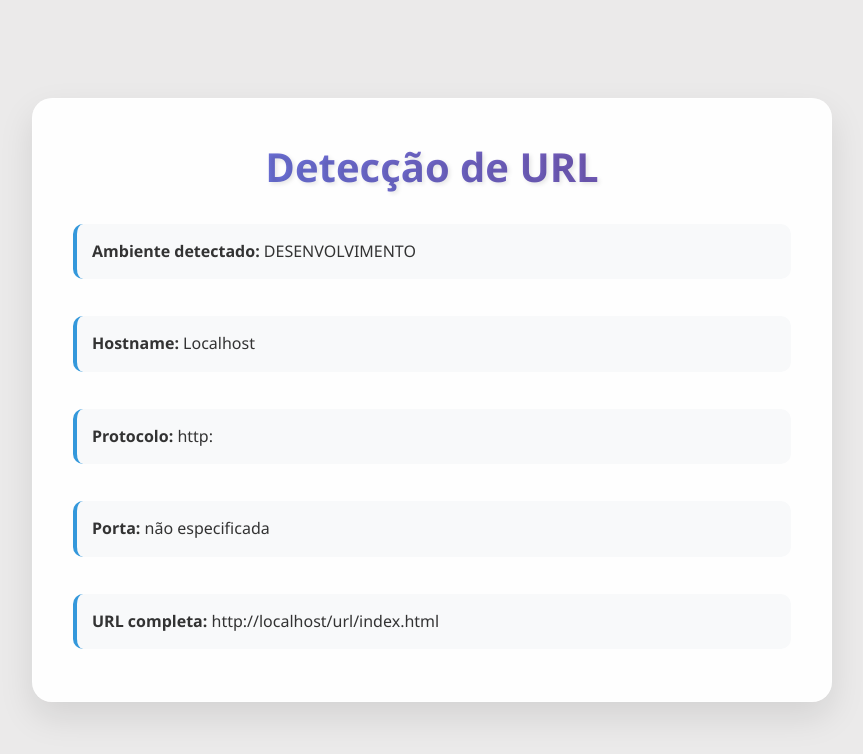
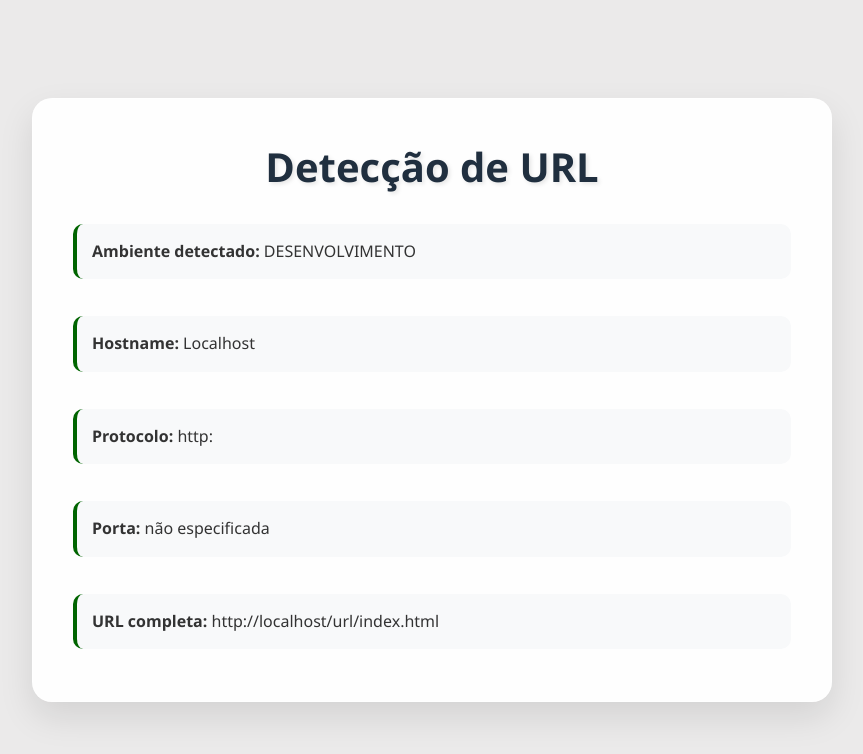
Before and after one commit to felipeIM2/walletInvest, a website: page url/index.html in a window 1280 px wide. Shown: the whole page, without its empty margins (208-1071 px from the left). Drawn offline with Linux system fonts and the light colour scheme.

Commit message:
update: estilo visual

```diff
--- a/url/style.css
+++ b/url/style.css
@@ -31,15 +31,15 @@ body {
 
 /* Título principal */
 h1 {
-    color: #2c3e50;
+    color: rgb(32, 47, 63);
     text-align: center;
     margin-bottom: 30px;
     font-size: 2.5rem;
     font-weight: 700;
     text-shadow: 2px 2px 4px rgba(0, 0, 0, 0.1);
-    background: linear-gradient(45deg, #667eea, #764ba2);
-    -webkit-background-clip: text;
-    -webkit-text-fill-color: transparent;
+    /* background: linear-gradient(45deg, #667eea, #764ba2); */
+    /* -webkit-background-clip: text;
+    -webkit-text-fill-color: transparent; */
     background-clip: text;
 }
 
@@ -50,14 +50,13 @@ h1 {
 }
 
 
-
 /* Parágrafos de informação */
 p {
     background: #f8f9fa;
     padding: 15px;
     border-radius: 10px;
     margin-bottom: 12px;
-    border-left: 4px solid #3498db;
+    border-left: 4px solid darkgreen;
     font-size: 1rem;
     line-height: 1.6;
     transition: transform 0.3s ease, box-shadow 0.3s ease;
```
